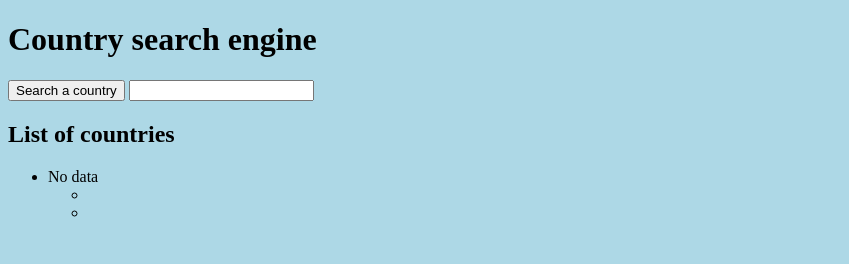
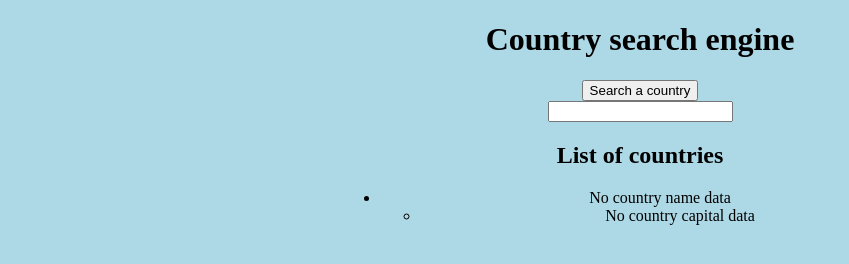
Before and after one commit to more2see/zadanie12_6, a plain HTML site: page index.html in a window 1280 px wide. Shown: the whole page, without its empty margins (0-849 px from the left). Drawn offline with nearby package versions, Linux system fonts and the light colour scheme.

Commit message:
Add capital display to main list

```diff
--- a/index.html
+++ b/index.html
@@ -3,19 +3,19 @@
 <head>
 	<meta charset="utf-8">
 	<title>Aplikacja losująca cytaty</title>
-    <link rel="stylesheet" href="https://cdnjs.cloudflare.com/ajax/libs/font-awesome/4.7.0/css/font-awesome.min.css">
+	<link href="https://cdnjs.cloudflare.com/ajax/libs/font-awesome/4.7.0/css/font-awesome.min.css" rel="stylesheet">
 	<link href="css/style.css" rel="stylesheet">
 </head>
 <body>
-	<h1>Country search engine</h1>
-	<button id="search">Search a country</button>
-	<input id="country-name" type="text" />
+	<h1>Country search engine</h1><button id="search">Search a country</button>
+	<form>
+		<input id="country-name" type="text">
+	</form>
 	<h2>List of countries</h2>
 	<ul id="countries">
-		<li>No data
+		<li>No country name data
 			<ul id="lower-list">
-        		<li></li>
-        		<li></li>
+				<li>No country capital data</li>
 			</ul>
 		</li>
 	</ul>
--- a/js/scripts.js
+++ b/js/scripts.js
@@ -1,22 +1,32 @@
 var url = 'https://restcountries.eu/rest/v1/name/';
 var countriesList = $('#countries');
+$('#search').click(searchCountries);
 
-$('#search').click(searchCountries);
 function searchCountries() {
 	var countryName = $('#country-name').val();
-  	if(!countryName.length) countryName = 'Poland';
+	if (!countryName.length) countryName = 'Poland';
 	$.ajax({
 		url: url + countryName,
 		method: 'GET',
 		success: showCountriesList
 	});
 }
-var lowerCountriesList = $('#lower-list');
 
 function showCountriesList(resp) {
 	countriesList.empty();
-   resp.forEach(function(item){
+	resp.forEach(function(item) {
 		$('<li>').text(item.name).appendTo(countriesList);
 		$('<li>').text(item.capital).appendTo(countriesList);
 	});
 }
+/* Nie działa dodawanie do zagnieżdżonej listy nazwy stolicy
+var lowerCountriesList = $('#lower-list');
+function showCountriesList(resp) {
+    countriesList.empty();
+    lowerCountriesList.empty();
+   resp.forEach(function(item){
+   	$('<li>').text(item.name).appendTo(countriesList);
+   	$('<li>').text(item.capital).appendTo(lowerCountriesList);
+});
+}
+*/
--- a/sass/style.scss
+++ b/sass/style.scss
@@ -1,3 +1,6 @@
 body {
 	background-color: lightblue;
+	margin: 0 auto;
+	text-align: center;
+	width: 600px;
 }
```
Also changed, not shown: css/style.css. Lines whose indentation alone changed are shown as unchanged.
